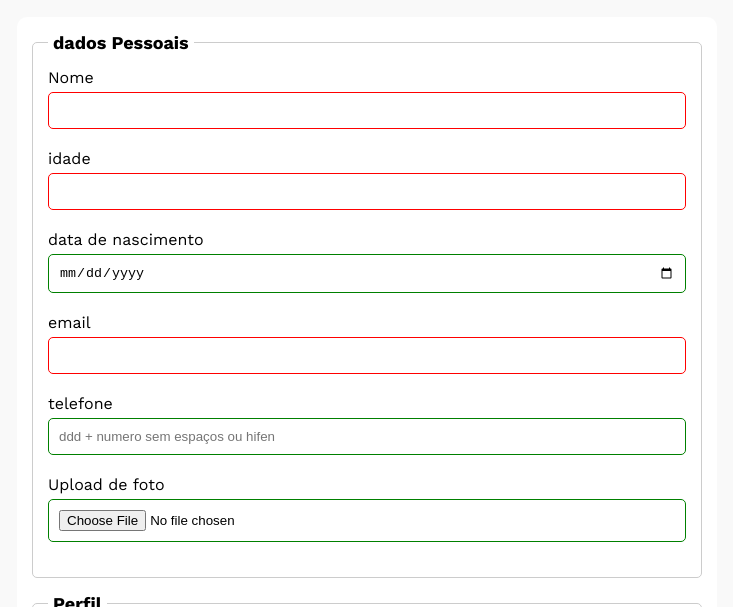
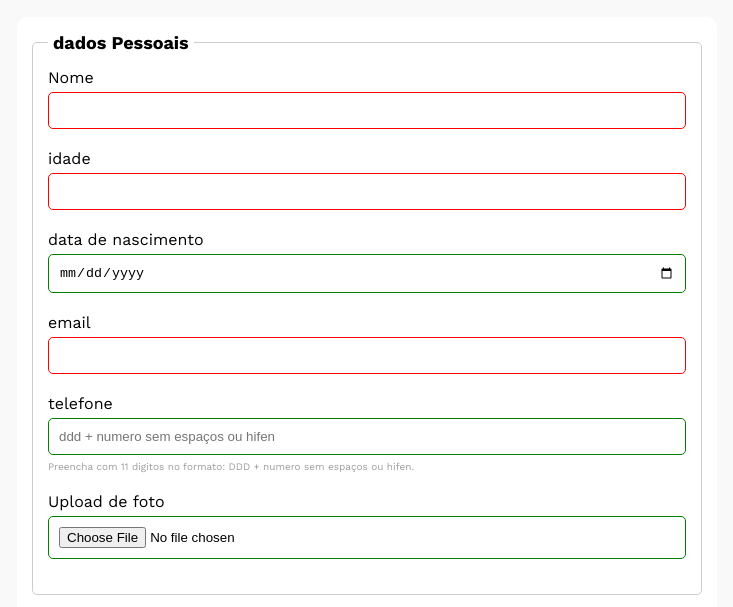
Before and after one commit to DCafeXs/estudos-alura-pesquisa-culturama, a plain HTML site: page index.html in a window 1280 px wide. Shown: the part 117-724 px from the top of the page, without its empty margins (273-1006 px from the left). Drawn offline with nearby package versions, Linux system fonts and the light colour scheme.

Commit message:
adiciona aria ao campo de telefone

```diff
--- a/css/style.css
+++ b/css/style.css
@@ -59,6 +59,16 @@ label{
     margin-bottom: 5px;
 }
 
+input[type="tel"]{
+    margin-bottom: 0;
+}
+small{
+    display: inline-block;
+    margin-bottom: 20px;
+    font-size:x-small;
+    color: rgb(157, 157, 157);
+}
+
 input, select, textarea {
     width: 100%;
     padding: 10px;
--- a/index.html
+++ b/index.html
@@ -22,31 +22,25 @@
             </header>
 
             <form action="sucesso.html" METHOD="get">
-                <!-- Dados Pessoais -->
-
                 <fieldset>
                     <legend>dados Pessoais</legend>
 
                     <label for="name">Nome</label>
                     <input id=name type="text" name="userName" required>
                     <br>
-
                     <label for="age">idade</label>
                     <input id="age" type="number" name="userAge" min="12" max="100" required>
                     <br>
-
                     <label for="birthdate">data de nascimento</label>
                     <input id="birthdate" type="date" name="userBirthDate">
                     <br>
-
                     <label for="email">email</label>
                     <input id="email" type="email" name="userEmail" required>
                     <br>
-
                     <label for="phone">telefone</label>
-                    <input id="phone" type="tel" name="userPhone" pattern="[0-9]{11}" placeholder="ddd + numero sem espaços ou hifen">
+                    <input id="phone" type="tel" name="userPhone" pattern="[0-9]{11}" placeholder="ddd + numero sem espaços ou hifen" aria-describedby="phoneHelp">
+                    <small id="phoneHelp">Preencha com 11 digitos no formato: DDD + numero sem espaços ou hifen.</small>
                     <br>
-
                     <label for="image">Upload de foto</label>
                     <input id="image" type="file" accept="image/*" name="userImage">
                     <br>
```
